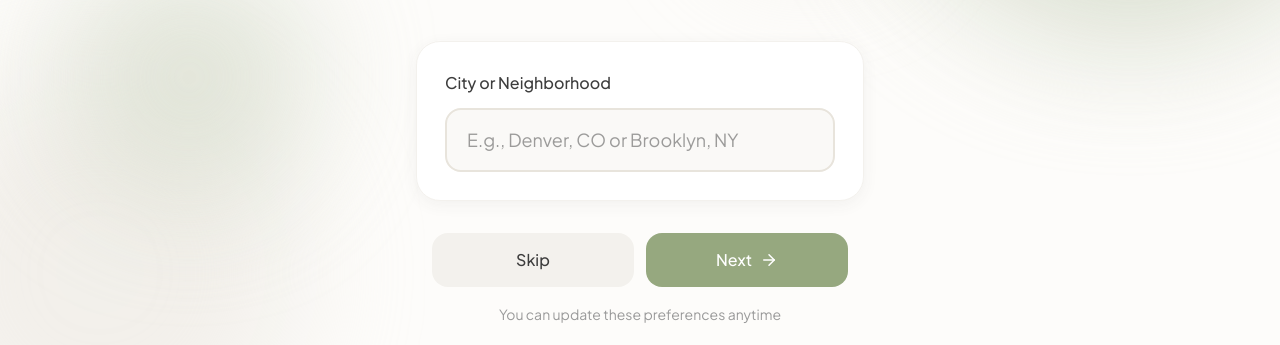
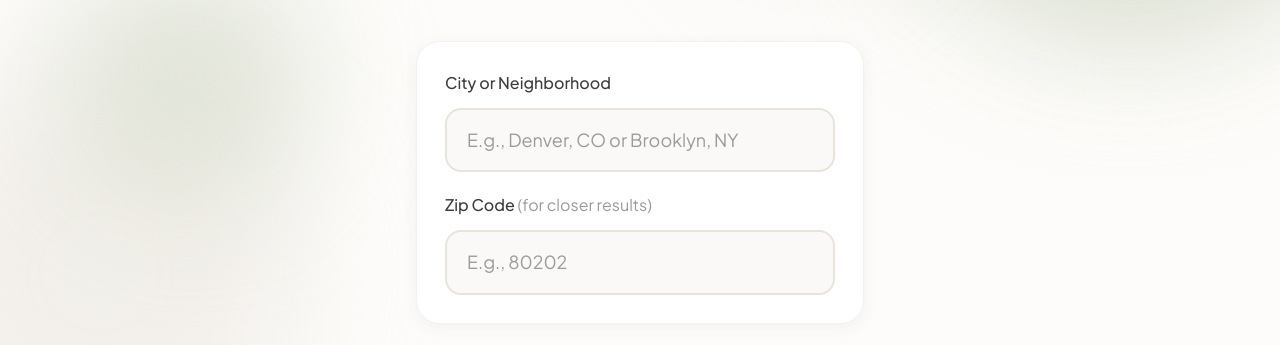
Before and after one commit to djdjdallas/Comfrt, a Next.js app: page /onboarding in a window 1280 px wide. Shown: the part 368-713 px from the top of the page. Built offline with nearby package versions, Linux system fonts and the light colour scheme; no server answers.

Commit message:
onboarding

```diff
--- a/app/onboarding/page.js
+++ b/app/onboarding/page.js
@@ -14,6 +14,7 @@ export default function OnboardingPage() {
     lightSensitivity: 3,
     spaciousnessPreference: 3,
     location: '',
+    zipCode: '',
     otherNeeds: '',
   });
   const [isLoaded, setIsLoaded] = useState(false);
@@ -25,6 +26,7 @@ export default function OnboardingPage() {
       lightSensitivity: saved.lightSensitivity || 3,
       spaciousnessPreference: saved.spaciousnessPreference || 3,
       location: saved.location || '',
+      zipCode: saved.zipCode || '',
       otherNeeds: saved.otherNeeds || '',
     });
     setIsLoaded(true);
@@ -60,6 +62,7 @@ export default function OnboardingPage() {
       description: 'Where would you like to find calm spaces?',
       icon: MapPin,
       content: (
+        <div style={{ display: 'flex', flexDirection: 'column', gap: '20px' }}>
           <div>
             <label
               htmlFor="location"
@@ -90,6 +93,39 @@ export default function OnboardingPage() {
                 fontFamily: 'inherit',
               }}
             />
+          </div>
+          <div>
+            <label
+              htmlFor="zipCode"
+              style={{
+                display: 'block',
+                fontSize: '16px',
+                fontWeight: '500',
+                color: '#3d3d3d',
+                marginBottom: '12px'
+              }}
+            >
+              Zip Code <span style={{ fontWeight: '400', color: '#9a9a9a' }}>(for closer results)</span>
+            </label>
+            <input
+              id="zipCode"
+              type="text"
+              value={preferences.zipCode}
+              onChange={(e) => updatePreference('zipCode', e.target.value)}
+              placeholder="E.g., 80202"
+              maxLength={10}
+              style={{
+                width: '100%',
+                padding: '16px 20px',
+                fontSize: '18px',
+                backgroundColor: '#faf9f7',
+                border: '2px solid #e8e4dc',
+                borderRadius: '16px',
+                color: '#3d3d3d',
+                fontFamily: 'inherit',
+              }}
+            />
+          </div>
         </div>
       ),
     },
```
Also changed, not shown: lib/yelp.js. Lines whose indentation alone changed are shown as unchanged.
